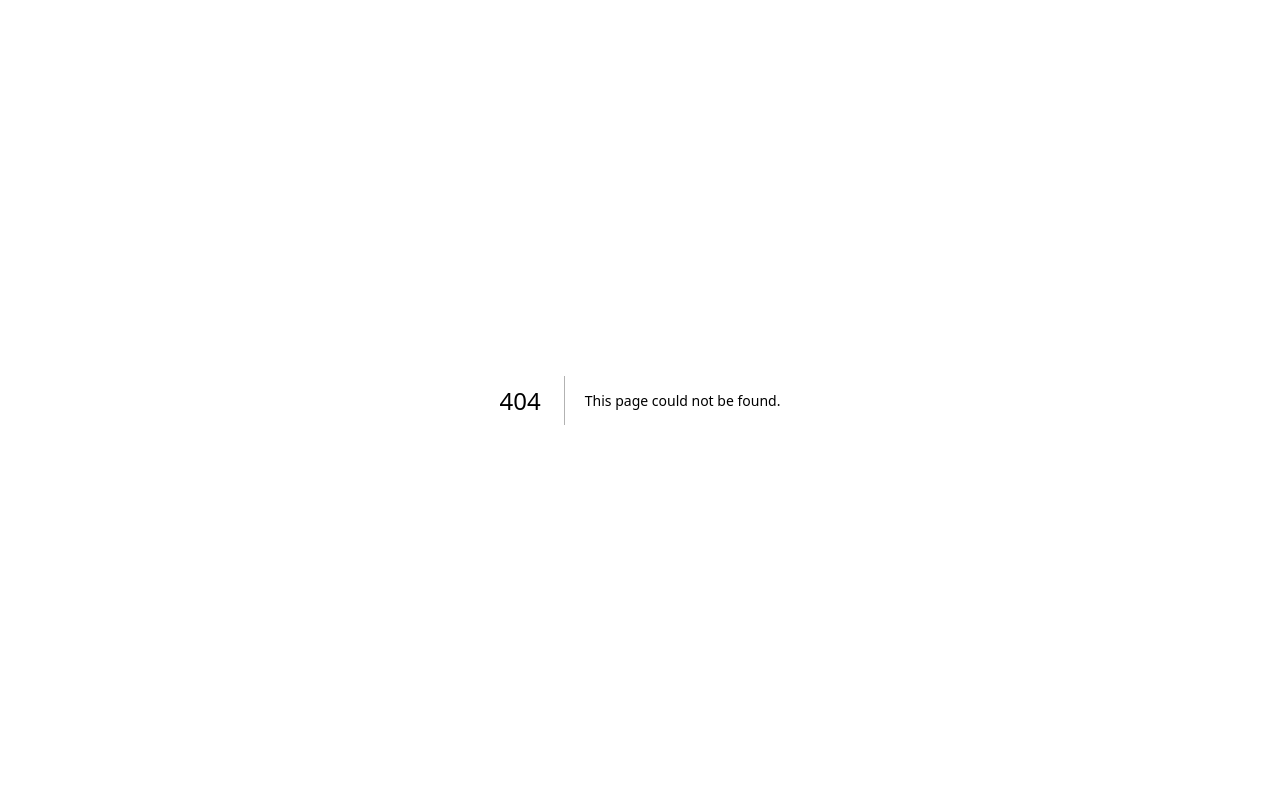
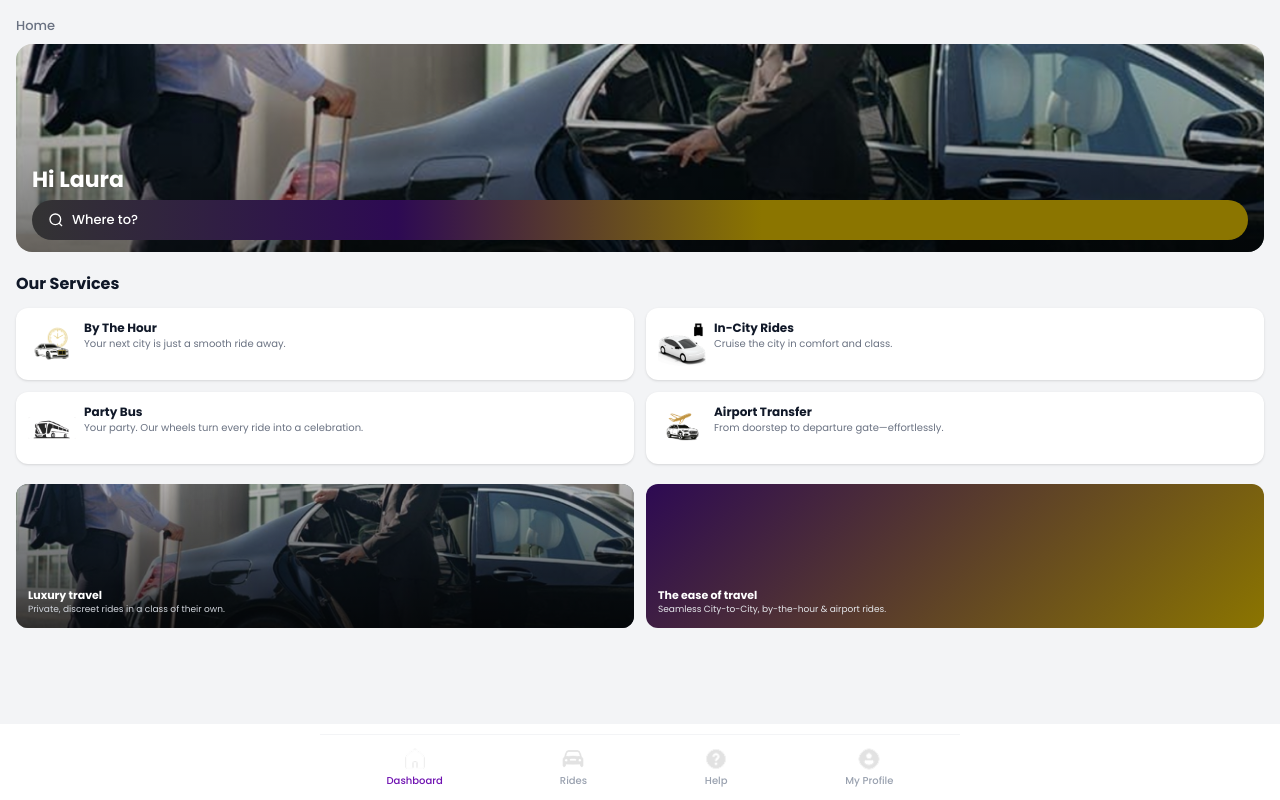
Before and after one commit to temmy762/movo-app, a Next.js app: page /home in a window 1280 px wide. Before the commit this address had no page. Built offline with nearby package versions, Linux system fonts and the light colour scheme.

Commit message:
Build home screen with banner, services grid, promo cards, bottom nav

```diff
--- /dev/null
+++ b/app/home/page.tsx
@@ -0,0 +1,152 @@
+"use client";
+
+import Image from "next/image";
+import Link from "next/link";
+import { useState } from "react";
+
+const services = [
+  {
+    id: 1,
+    title: "By The Hour",
+    desc: "Your next city is just a smooth ride away.",
+    img: "/images/By the hour.png",
+  },
+  {
+    id: 2,
+    title: "In-City Rides",
+    desc: "Cruise the city in comfort and class.",
+    img: "/images/In-city ride.png",
+  },
+  {
+    id: 3,
+    title: "Party Bus",
+    desc: "Your party. Our wheels turn every ride into a celebration.",
+    img: "/images/Party bus.png",
+  },
+  {
+    id: 4,
+    title: "Airport Transfer",
+    desc: "From doorstep to departure gate—effortlessly.",
+    img: "/images/airport transfer.png",
+  },
+];
+
+const navItems = [
+  { label: "Dashboard", img: "/images/Home.png", href: "/home", active: true },
+  { label: "Rides", img: "/images/EMPTYCar.png", href: "/home/rides", active: false },
+  { label: "Help", img: "/images/Help.png", href: "/home/help", active: false },
+  { label: "My Profile", img: "/images/Male User.png", href: "/home/profile", active: false },
+];
+
+export default function HomePage() {
+  const [activeNav, setActiveNav] = useState(0);
+
+  return (
+    <div className="h-full flex flex-col bg-gray-100" style={{ fontFamily: "var(--font-poppins)" }}>
+      {/* Scrollable content */}
+      <div className="flex-1 overflow-y-auto pb-20">
+
+        {/* Page title */}
+        <div className="px-4 pt-4 pb-2">
+          <p className="text-[13px] text-gray-500 font-medium">Home</p>
+        </div>
+
+        {/* Banner */}
+        <div className="relative mx-4 rounded-2xl overflow-hidden h-52">
+          <Image
+            src="/images/home banner.png"
+            alt="Banner"
+            fill
+            className="object-cover"
+            priority
+          />
+          {/* Overlay gradient */}
+          <div
+            className="absolute inset-0"
+            style={{ background: "linear-gradient(180deg, rgba(0,0,0,0.1) 0%, rgba(0,0,0,0.55) 100%)" }}
+          />
+          {/* Greeting */}
+          <div className="absolute bottom-14 left-4">
+            <p className="text-white text-[22px] font-bold drop-shadow">Hi Laura</p>
+          </div>
+          {/* Where to bar */}
+          <div className="absolute bottom-3 left-4 right-4">
+            <div
+              className="flex items-center px-4 py-2.5 rounded-full"
+              style={{ background: "linear-gradient(90deg, #333333 0%, #2D0A53 30%, #8B7500 60%)" }}
+            >
+              <svg className="mr-2 shrink-0" width="16" height="16" viewBox="0 0 24 24" fill="none" stroke="white" strokeWidth="2">
+                <circle cx="11" cy="11" r="8" /><line x1="21" y1="21" x2="16.65" y2="16.65" />
+              </svg>
+              <span className="text-white text-[13px] font-medium">Where to?</span>
+            </div>
+          </div>
+        </div>
+
+        {/* Our Services */}
+        <div className="px-4 mt-5">
+          <p className="text-[16px] font-bold text-gray-900 mb-3">Our Services</p>
+          <div className="grid grid-cols-2 gap-3">
+            {services.map((s) => (
+              <div
+                key={s.id}
+                className="bg-white rounded-xl p-3 flex items-start gap-2 shadow-sm"
+              >
+                <div className="relative w-12 h-12 shrink-0">
+                  <Image src={s.img} alt={s.title} fill className="object-contain" />
+                </div>
+                <div className="flex-1 min-w-0">
+                  <p className="text-[12px] font-bold text-gray-900 leading-tight">{s.title}</p>
+                  <p className="text-[10px] text-gray-500 mt-0.5 leading-snug line-clamp-3">{s.desc}</p>
+                </div>
+              </div>
+            ))}
+          </div>
+        </div>
+
+        {/* Promo cards */}
+        <div className="px-4 mt-5 grid grid-cols-2 gap-3">
+          {/* Card 1 */}
+          <div className="relative rounded-xl overflow-hidden h-36 bg-gray-800">
+            <Image src="/images/home banner.png" alt="Luxury travel" fill className="object-cover opacity-70" />
+            <div className="absolute inset-0 bg-gradient-to-t from-black/70 to-transparent" />
+            <div className="absolute bottom-3 left-3 right-2">
+              <p className="text-white text-[11px] font-bold leading-tight">Luxury travel</p>
+              <p className="text-gray-300 text-[9px] mt-0.5 leading-tight">Private, discreet rides in a class of their own.</p>
+            </div>
+          </div>
+          {/* Card 2 */}
+          <div className="relative rounded-xl overflow-hidden h-36" style={{ background: "linear-gradient(135deg, #2D0A53, #8B7500)" }}>
+            <div className="absolute inset-0 flex flex-col justify-end p-3">
+              <p className="text-white text-[11px] font-bold leading-tight">The ease of travel</p>
+              <p className="text-gray-200 text-[9px] mt-0.5 leading-tight">Seamless City-to-City, by-the-hour & airport rides.</p>
+            </div>
+          </div>
+        </div>
+
+        <div className="h-4" />
+      </div>
+
+      {/* Bottom Nav */}
+      <div className="fixed bottom-0 left-0 right-0 bg-white border-t border-gray-100 flex items-center justify-around px-2 py-2 z-50 max-w-screen-sm mx-auto">
+        {navItems.map((item, i) => (
+          <button
+            key={item.label}
+            type="button"
+            onClick={() => setActiveNav(i)}
+            className="flex flex-col items-center gap-0.5 px-3 py-1"
+          >
+            <div className={`relative w-6 h-6 ${activeNav === i ? "opacity-100" : "opacity-40"}`}>
+              <Image src={item.img} alt={item.label} fill className="object-contain" />
+            </div>
+            <span
+              className={`text-[10px] font-medium ${activeNav === i ? "text-purple-800" : "text-gray-400"}`}
+            >
+              {item.label}
+            </span>
+          </button>
+        ))}
+      </div>
+    </div>
+  );
+}
```
